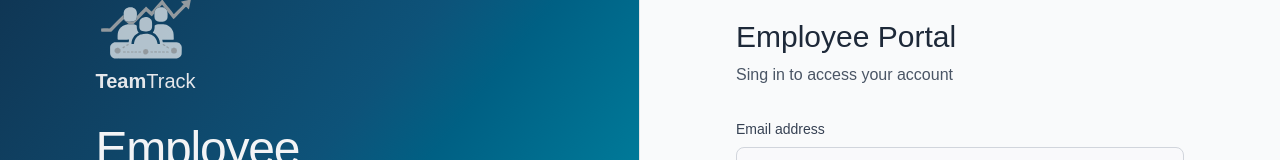
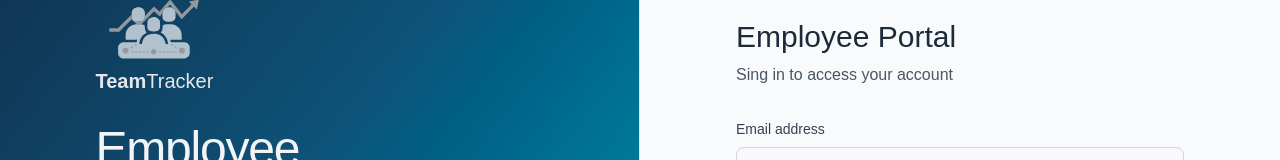
Before and after one commit to dearnasaruddin/TeamTracker, a React (Vite) app: page /login/employee in a window 1280 px wide. Shown: the part 249-409 px from the top of the page. Built offline with nearby package versions, Linux system fonts and the light colour scheme.

Commit message:
logo fixed

```diff
--- a/src/components/layout/sidebar/SidebarContent.jsx
+++ b/src/components/layout/sidebar/SidebarContent.jsx
@@ -24,7 +24,7 @@ const SidebarContent = ({ pathname, username, setMobileOpen }) => {
     return (
         <>
             {/* ========= Brand header ========= */}
-            <div className="px-4 lg:px-5 pt-6 pb-5 border-b border-gray-600">
+            <Link to='/' className="px-4 lg:px-5 pt-6 pb-5 border-b border-gray-600">
                 <div className="flex items-center justify-between">
                     <div className='flex items-center gap-2'>
                         {/* Logo */}
@@ -43,7 +43,7 @@ const SidebarContent = ({ pathname, username, setMobileOpen }) => {
                         <XIcon size={20} />
                     </button>
                 </div>
-            </div>
+            </Link>
 
             {/* ========= User Profile Card ========= */}
             {username &&
--- a/src/components/login/LoginLeftSide.jsx
+++ b/src/components/login/LoginLeftSide.jsx
@@ -10,7 +10,7 @@ const LoginLeftSide = () => {
                     {/* ========= Logo ========= */}
                     <div className="w-fit text-gray-200">
                         <img className="w-24 mx-auto -mb-2.5 opacity-85" src={logo} alt="logo" />
-                        <h3 className="md:text-xl font-bold">Team<span className="font-normal">Track</span></h3>
+                        <h3 className="md:text-xl font-bold">Team<span className="font-normal">Tracker</span></h3>
                     </div>
 
 
```
